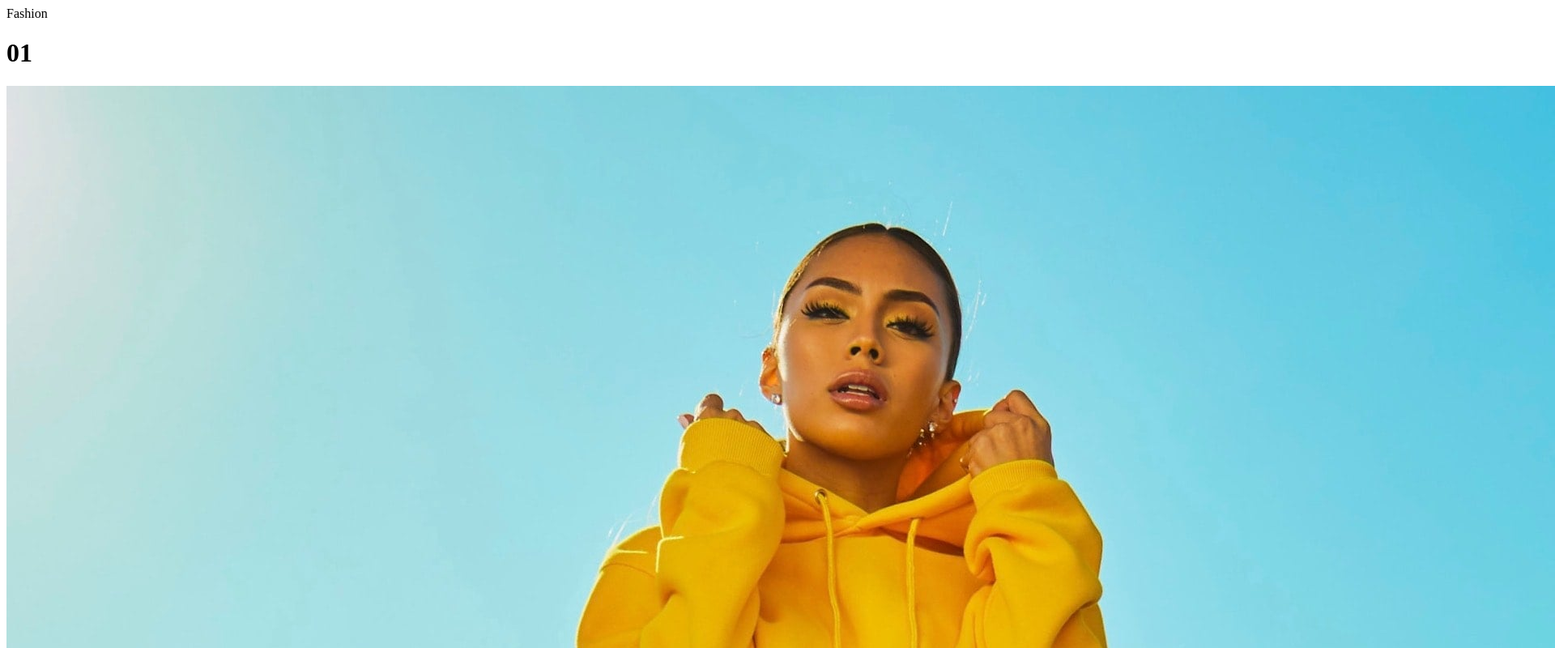
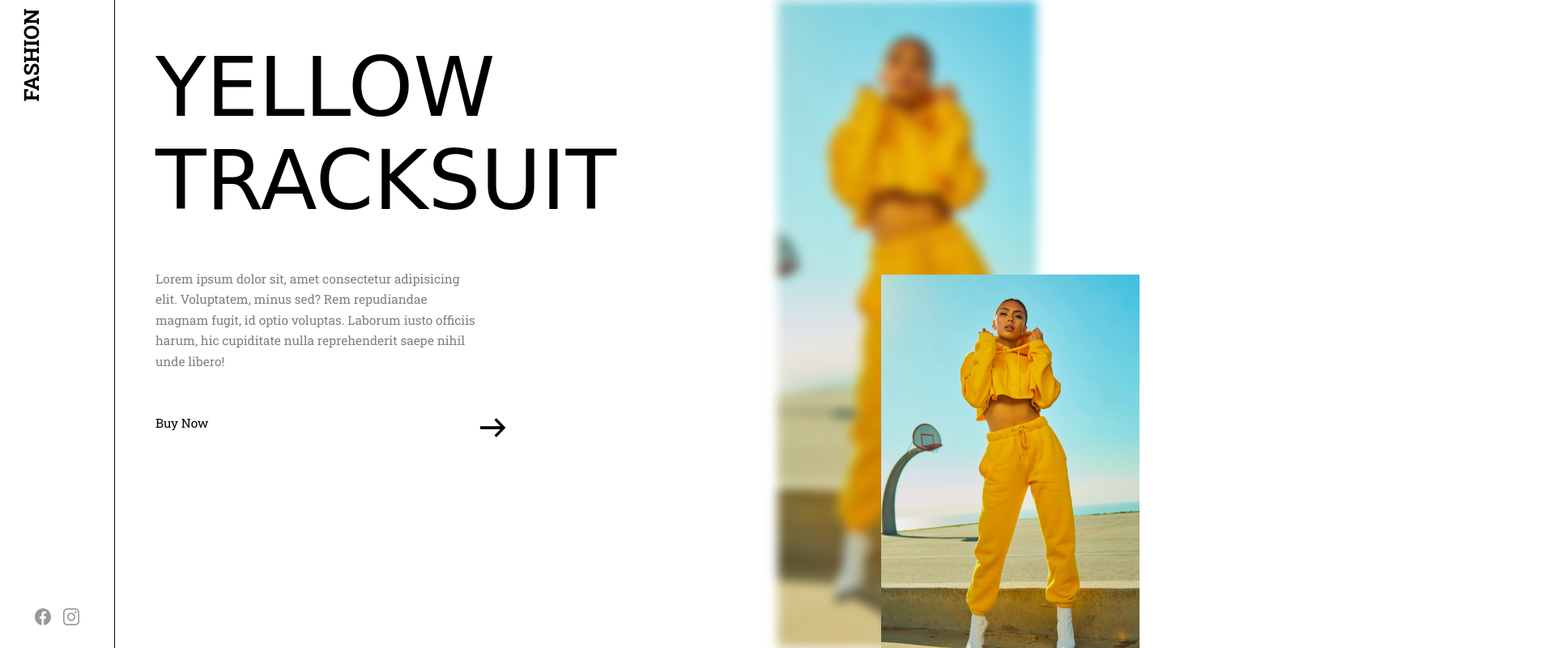
Before and after one commit to TerryRangel/eCommerce, a plain HTML site: page index.html in a window 1280 px wide. Shown: the top 800 px of the page at 81% size, 1920 px wide, since content can reach past the window. Drawn offline with Linux system fonts and the light colour scheme; a web font is replaced by a local one.

Commit message:
agregamos css

```diff
--- a/css/style.css
+++ b/css/style.css
@@ -0,0 +1,222 @@
+*{
+    margin: 0;
+    padding: 0;
+    box-sizing: border-box;
+      font-family: "Roboto Slab", serif;
+}
+
+body{
+    width: 100%;
+    height: 100vh;
+    position: relative;
+    display: flex;
+}
+
+
+.overlay{
+    position: absolute;
+    top: 0;
+    left: 0;
+    right: 0;
+    bottom: 0;
+    background: #fff;
+    opacity: 1;
+    z-index: 9;
+    animation: fade-out 2s forwards 1;
+    pointer-events: none;
+
+}
+@keyframes fade-out {
+    to{
+        opacity: 0;
+    }
+
+}
+.leftside{
+    width: 20vw;
+    height: 100%;
+    border-right: 1px solid #000;
+    position: relative;
+    display: flex;
+    align-items: center;
+    font-size: .5vw !important;
+}
+
+.logo{
+    text-transform: uppercase;
+    font-weight: 700;
+    font-size: 2vw;
+    position: absolute;
+    top: 4vw;
+    left: -1.5vw;
+    transform: rotate(-90deg);
+    user-select: none;
+
+}
+.sm-product{
+    width: 100%;
+    height: 1900px;
+
+}
+
+.product-index{
+    font-size: 2vw;
+    text-align: center;
+}
+
+.sm-product-img-container{
+  position: relative;
+  margin: .5vw 1vw;
+  height: 15vw;
+  overflow: hidden;
+
+}
+.sm-product-img{
+    width: 100%;
+    height: 25vw;
+    object-fit: cover;
+}
+.sm-product-des{
+    text-align: right;
+    padding: 0.5vw;
+    line-height: 1vw;
+    font-size: 1vw;
+    columns: rgba(0, 0, 0, 0.5);
+    font-size: 0.8vw;
+
+}
+.social-link{
+    position: absolute;
+    bottom: 20px;
+    left: 50%;
+    transform: translateX(-50%);
+}
+.social-link-img{
+    width: 1.6vw;
+    height: 1.6vw;
+    margin:  0.5vw;
+    cursor: pointer;
+}
+
+.social-link-img:hover{
+    width: 1.8vw;
+    height: 1.8vw;
+}
+.rightside{
+    width: 80vw;
+    height: 100vh;
+    position: relative;
+    display: flex;
+    align-items: center;
+    justify-content: center;
+    ;
+
+}
+.backdrop-img{
+
+    width: 25vw;
+    height: 100%;
+    position: absolute;
+
+    top: 0;
+    right: 0;
+    object-fit: cover;
+    filter: blur(.5vw);
+    user-select: none;
+}
+.content{
+    width: 80%;
+    display: flex;
+    align-items: center;
+    position: relative;
+}
+.product-name{
+    font-size: 8vw;
+    text-transform: uppercase;
+    font-family: 'Sirin Stencil', cursive;
+    font-weight: 400;
+    line-height: 9vw;
+}
+.product-detail{
+    width: 60%;
+    padding: 50px;
+
+}
+
+.product-des{
+    margin: 4vw 0;
+    width: 90%;
+    font-size: 1.2vw;
+    line-height: 2vw;
+    color: rgba(0, 0, 0, 0.5);
+
+}
+.buy-btn{
+    text-decoration: none;
+    color: black;
+    text-transform: capitalize;
+    font-size: 1.2vw;
+
+
+}
+
+.nxt-btn{
+    width: 2.5vw;
+    border: none;
+    background: none;
+    display: flex;
+    margin-left: auto;
+    margin-top:-1.2vw ;
+    margin-right: 1vw;
+    cursor: pointer;
+    justify-content: center;
+    user-select: none;
+
+}
+.nxt-btn img{
+    width: 100%;
+}
+.product-img-container{
+    width: 35%;
+    height: 40vw;
+    position: relative;
+    overflow: hidden;
+    top: 300px;
+    left: 400px;
+}
+
+.product-img{
+    width: 100%;
+    height: 100%;
+    object-fit: cover;
+}
+
+slide::before{
+    content: '';
+    position: absolute;
+    top: 0;
+    left: -100%;
+    width: 100%;
+    height: 100%;
+    background: #000;
+    animation: slide-left 1s forwards 1;
+}
+
+@keyframes slide-left {
+    to{
+        left: 100%;
+    }
+}
+
+.fade{
+    pointer-events: none;
+    animation: fade 1s forwards 1;
+}
+@keyframes fade {
+    0%,100%{
+        opacity: 1;
+    }
+    45%,60%{
+        opacity: 0;
+    }
+}
--- a/index.html
+++ b/index.html
@@ -7,7 +7,9 @@
     <link rel="preconnect" href="https://fonts.googleapis.com">
 <link rel="preconnect" href="https://fonts.gstatic.com" crossorigin>
 <link href="https://fonts.googleapis.com/css2?family=Boldonse&family=Lato:ital,wght@0,100;0,300;0,400;0,700;0,900;1,100;1,300;1,400;1,700;1,900&family=Playfair+Display:ital,wght@0,400..900;1,400..900&family=Poppins:ital,wght@0,100;0,200;0,300;0,400;0,500;0,600;0,700;0,800;0,900;1,100;1,200;1,300;1,400;1,500;1,600;1,700;1,800;1,900&family=Roboto+Serif:ital,opsz,wght@0,8..144,100..900;1,8..144,100..900&family=Roboto+Slab:wght@100..900&family=Roboto:ital,wght@0,100..900;1,100..900&display=swap" rel="stylesheet">
-    <link rel="stylesheet" href="./css/style.css">
+
+<link href="https://fonts.googleapis.com/css2?family=Boldonse&family=Lato:ital,wght@0,100;0,300;0,400;0,700;0,900;1,100;1,300;1,400;1,700;1,900&family=Playfair+Display:ital,wght@0,400..900;1,400..900&family=Poppins:ital,wght@0,100;0,200;0,300;0,400;0,500;0,600;0,700;0,800;0,900;1,100;1,200;1,300;1,400;1,500;1,600;1,700;1,800;1,900&family=Roboto+Serif:ital,opsz,wght@0,8..144,100..900;1,8..144,100..900&family=Roboto+Slab:wght@100..900&family=Roboto:ital,wght@0,100..900;1,100..900&family=Sirin+Stencil&display=swap" rel="stylesheet">
+<link rel="stylesheet" href="./css/style.css">
 </head>
 <body>
 <div class="overlay"></div>
@@ -27,6 +29,8 @@
     </div>
 
 
+
+</div>
 <div class="right-side">
     <img src="./img/img1.jpg" class="backdrop-img" alt="">
     <div class="content">
@@ -41,8 +45,6 @@
         </div>
     </div>
 </div>
-</div>
-
     <script src="./js/app.js"></script>
 </body>
 </html>
```
